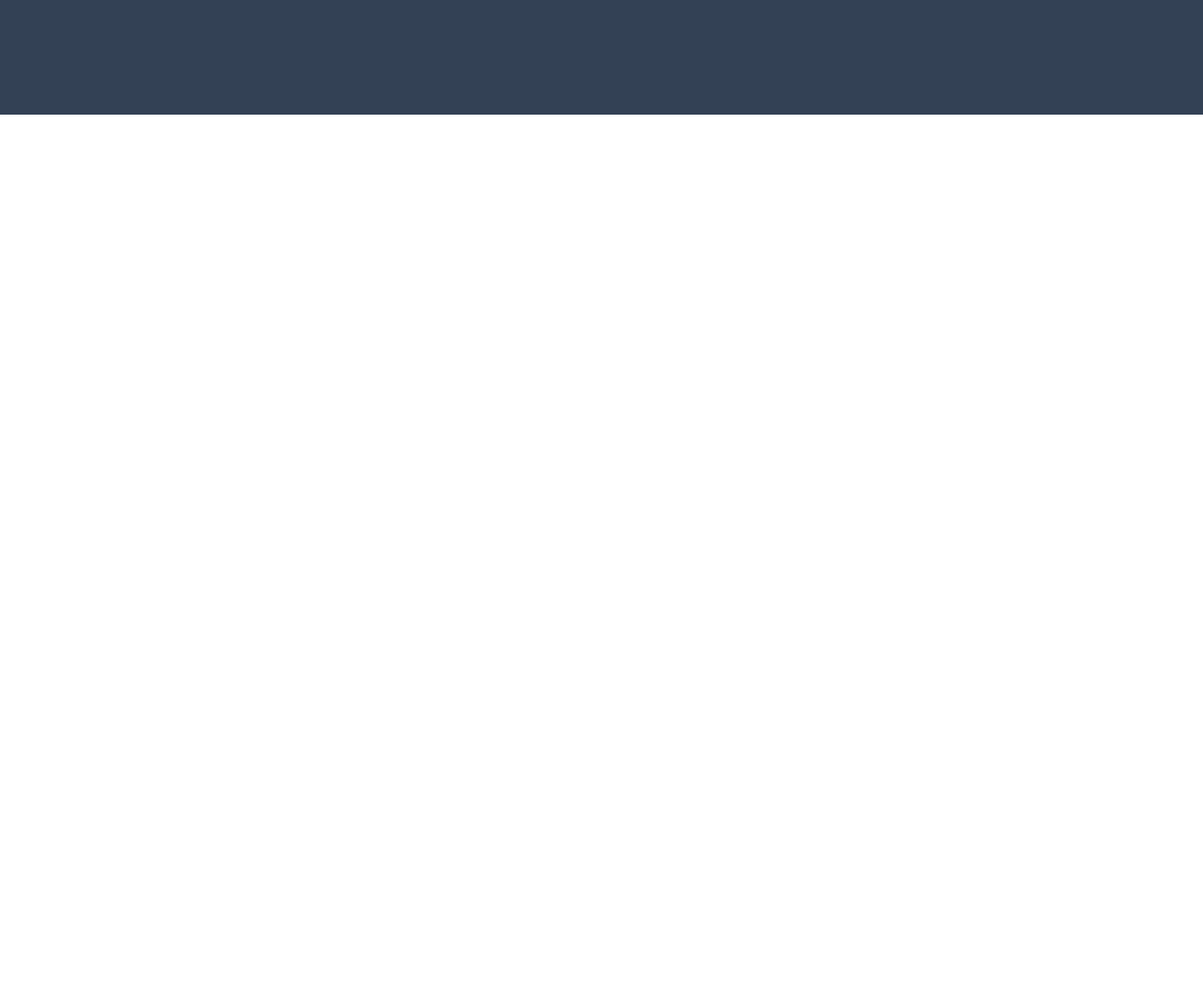
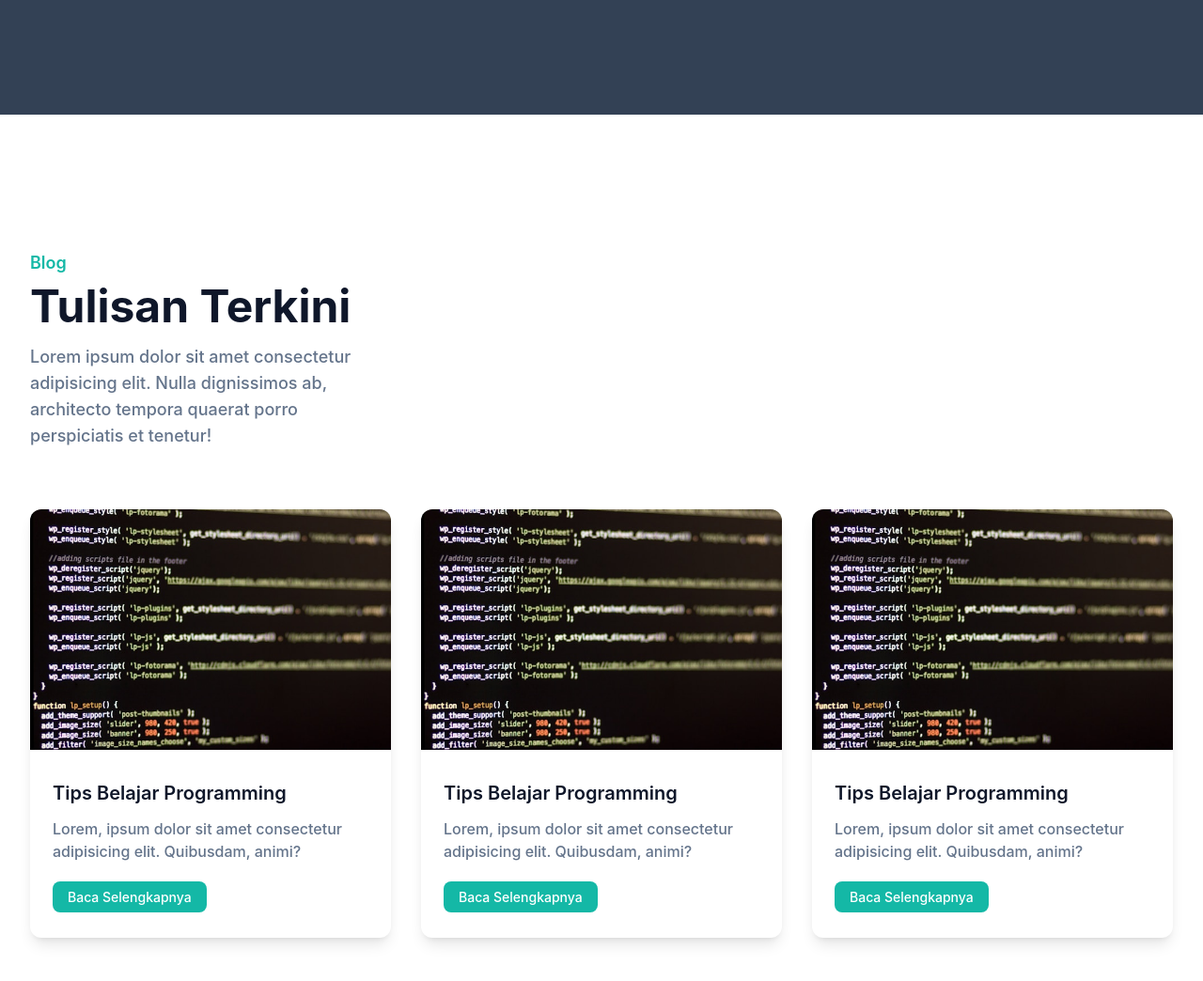
Before and after one commit to FardanHadafi/Portofolio, a website: page index.html in a window 1280 px wide. Shown: the part 4167-5211 px from the top of the page at 94% size. Before the commit the page ends 4289 px from the top, so only its background shows below. Drawn offline with Linux system fonts and the light colour scheme.

Commit message:
Added blog section

```diff
--- a/index.html
+++ b/index.html
@@ -47,6 +47,7 @@
     </div>
    </header>
   <!-- Header End -->
+
   <!-- Hero Section Start -->
   <section id="home" class="pt-36">
     <div class="container">
@@ -179,8 +180,54 @@
       </div>
      </div>
    </section>
+  <!-- Clients Section End -->
 
-  <!-- Clients Section End -->
+  <!-- Blog Section Start -->
+   <section id="blog" class="pt-36 pb-32">
+    <div class="container">
+      <div class="w-full px-4 lg:w-1/2 xl:w-1/3">
+        <div class="max-w-xl mb-16">
+          <h4 class="font-semibold text-lg text-primary mb-2">Blog</h4>
+          <h2 class="font-bold text-dark text-3xl mb-4 sm:text-4xl lg:text-5xl">Tulisan Terkini</h2>
+          <p class="font-medium text-md text-secondary md:text-lg">Lorem ipsum dolor sit amet consectetur adipisicing elit. Nulla dignissimos ab, architecto tempora quaerat porro perspiciatis et tenetur!</p>
+        </div>
+      </div>
+
+      <div class="flex flex-wrap">
+        <div class="w-full px-4 lg:w-1/2 xl:w-1/3">
+          <div class="bg-white rounded-xl shadow-lg overflow-hidden mb-10">
+            <img src="./img/blog/blog-1.png" alt="programming" class="w-full">
+            <div class="py-8 px-6">
+              <h3><a href="#" class="block mb-3 font-semibold text-xl text-dark hover:text-primary truncate">Tips Belajar Programming</a></h3>
+              <p class="font-medium text-secondary text-base mb-6">Lorem, ipsum dolor sit amet consectetur adipisicing elit. Quibusdam, animi?</p>
+              <a href="#" class="font-medium text-sm text-white bg-primary py-2 px-4 rounded-lg hover:opacity-80">Baca Selengkapnya</a>
+            </div>
+          </div>
+        </div>
+        <div class="w-full px-4 lg:w-1/2 xl:w-1/3">
+          <div class="bg-white rounded-xl shadow-lg overflow-hidden mb-10">
+            <img src="./img/blog/blog-1.png" alt="programming" class="w-full">
+            <div class="py-8 px-6">
+              <h3><a href="#" class="block mb-3 font-semibold text-xl text-dark hover:text-primary truncate">Tips Belajar Programming</a></h3>
+              <p class="font-medium text-secondary text-base mb-6">Lorem, ipsum dolor sit amet consectetur adipisicing elit. Quibusdam, animi?</p>
+              <a href="#" class="font-medium text-sm text-white bg-primary py-2 px-4 rounded-lg hover:opacity-80">Baca Selengkapnya</a>
+            </div>
+          </div>
+        </div>
+        <div class="w-full px-4 lg:w-1/2 xl:w-1/3">
+          <div class="bg-white rounded-xl shadow-lg overflow-hidden mb-10">
+            <img src="./img/blog/blog-1.png" alt="programming" class="w-full">
+            <div class="py-8 px-6">
+              <h3><a href="#" class="block mb-3 font-semibold text-xl text-dark hover:text-primary truncate">Tips Belajar Programming</a></h3>
+              <p class="font-medium text-secondary text-base mb-6">Lorem, ipsum dolor sit amet consectetur adipisicing elit. Quibusdam, animi?</p>
+              <a href="#" class="font-medium text-sm text-white bg-primary py-2 px-4 rounded-lg hover:opacity-80">Baca Selengkapnya</a>
+            </div>
+          </div>
+        </div>
+      </div>
+    </div>
+   </section>
+  <!-- Blog Section End -->
 
   <script src="src/script.js"></script>
 </body>
```
Also changed, not shown: img/blog/blog-1.png (added), img/blog/blog-2.png (added), img/blog/programming.svg.png (added), src/output.css.
